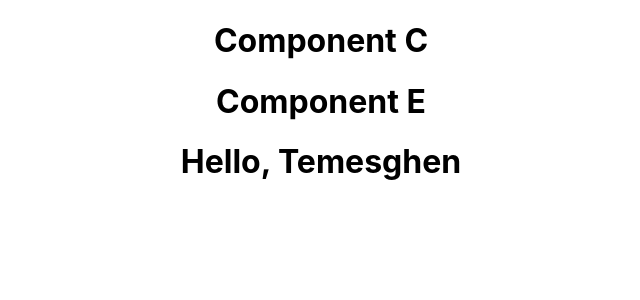
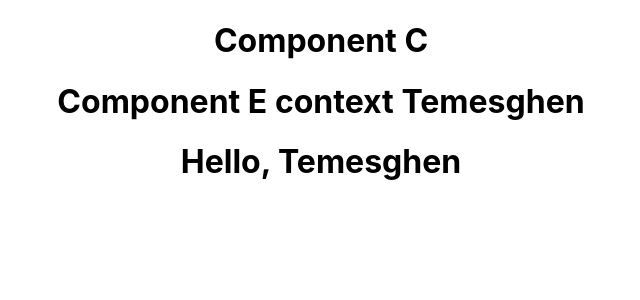
Before and after one commit to temesghentekeste/react-hello-world, a React (Create React App) app: page / in a window 1280 px wide. Shown: the top 300 px of the page, without its empty margins (319-959 px from the left). Built offline with nearby package versions, Linux system fonts and the light colour scheme.

Commit message:
Default context value and context type

```diff
--- a/src/App.js
+++ b/src/App.js
@@ -38,6 +38,9 @@ function App() {
   const heros = ['Batman', 'Superman', 'Jocker'];
   return (
     <div className="App">
+      <UserProvider value="Temesghen">
+        <ComponentC/>
+      </UserProvider>
       {/*
 
       <Welcome name='Temesghen'/>
@@ -86,9 +89,6 @@ function App() {
      </CounterTwo>
      <User render={(isLoggedIn)=>isLoggedIn ? "Temesghen" : "Guest"}/>
    */}
-      <UserProvider value="Temesghen">
-        <ComponentC/>
-      </UserProvider>
     </div>
   );
 }
--- a/src/components/ComponentE.js
+++ b/src/components/ComponentE.js
@@ -1,15 +1,19 @@
 import React, { Component } from 'react'
 import ComponentF from './ComponentF'
+import { UserContext } from './userContext'
 
 class ComponentE extends Component {
+  static contextType = UserContext;
   render() {
     return (
       <div>
-        <h1>Component E</h1>
+        <h1>Component E context {this.context}</h1>
         <ComponentF/>
       </div>
     )
   }
 }
 
+// ComponentE.contextType = UserContext;
+
 export default ComponentE
--- a/src/components/userContext.js
+++ b/src/components/userContext.js
@@ -1,8 +1,9 @@
 import React from 'react'
 
-const UserContext = React.createContext();
+const UserContext = React.createContext('Temesghen Tekeste');
 
 const UserProvider = UserContext.Provider;
 const UserConsumer = UserContext.Consumer;
 
 export { UserProvider, UserConsumer}
+export {UserContext}
```
Also changed, not shown: notes.txt. Lines whose indentation alone changed are shown as unchanged.
